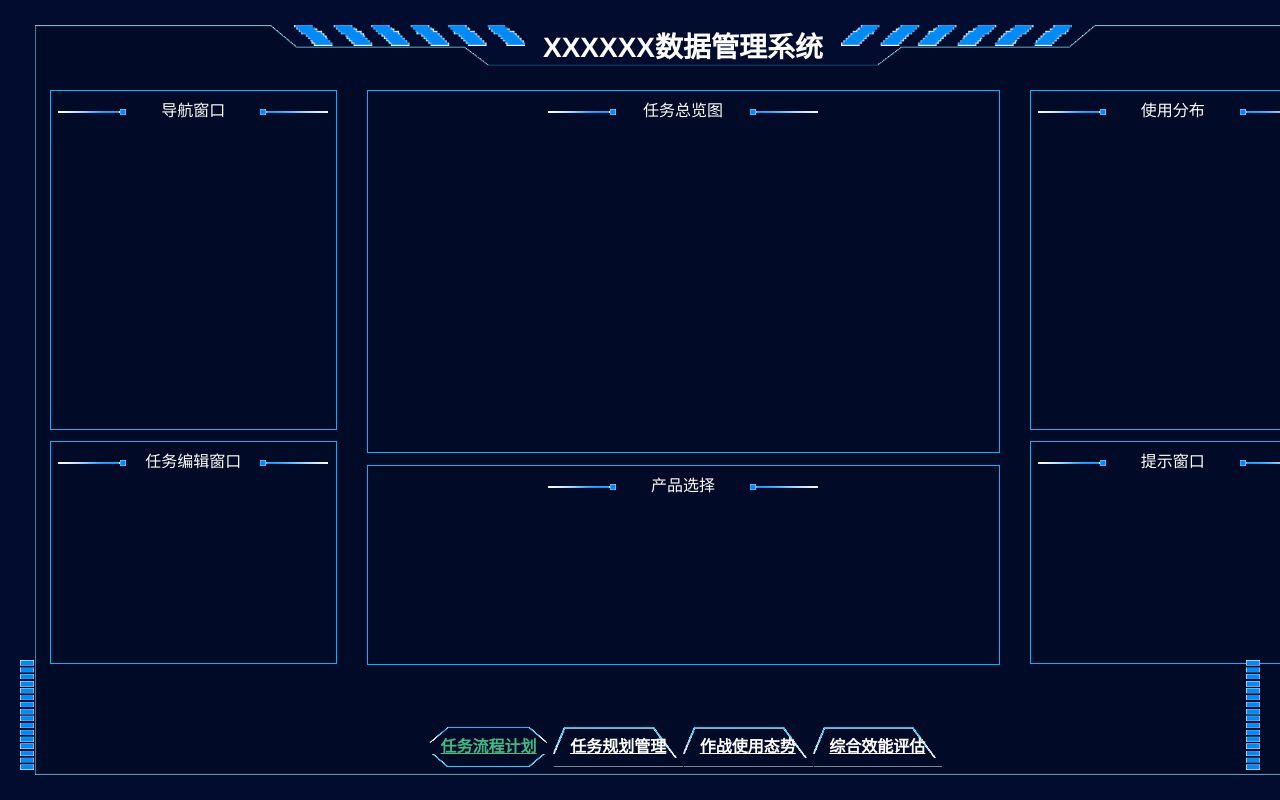
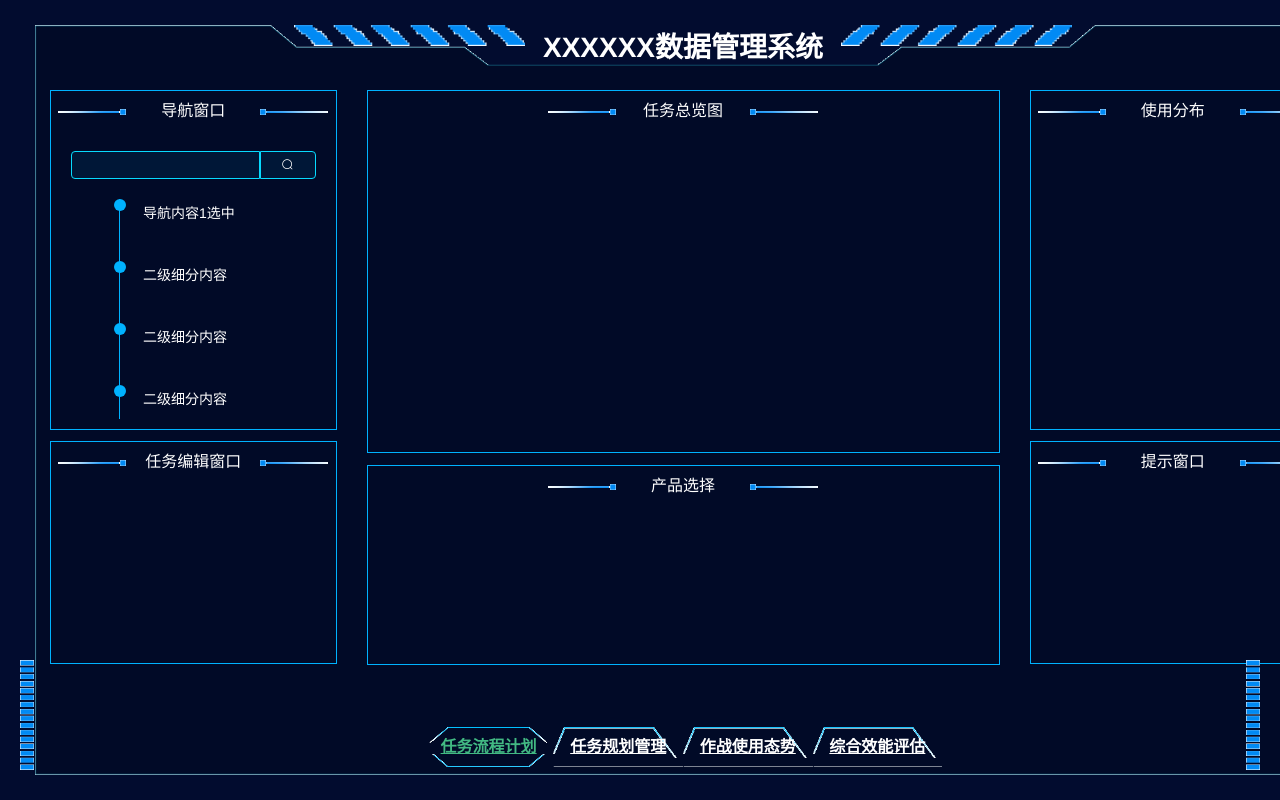
Before and after one commit to yxp1995/mission, a Vue app: page /taskFlowPlan in a window 1280 px wide. Shown: the top 800 px of the page. Built offline with nearby package versions, Linux system fonts and the light colour scheme.

Commit message:
公共样式调整

```diff
--- a/src/assets/styles/index.scss
+++ b/src/assets/styles/index.scss
@@ -76,12 +76,17 @@ li {
         width: calc(25% - 30px);
         height: 100%;
 
-        .left-top-title {
+        .left-top {
           height: 58%;
           border: 1px solid #00b2ff;
+          .main-container {
+            padding: 10px 20px;
+            height: calc(100% - 70px);
+            margin-top: 10px;
+          }
         }
 
-        .left-btm-title {
+        .left-btm {
           height: 38%;
           border: 1px solid #00b2ff;
           margin-top: 4%;
@@ -92,12 +97,12 @@ li {
         width: 50%;
         height: 100%;
 
-        .center-top-title {
+        .center-top {
           height: 62%;
           border: 1px solid #00b2ff;
         }
 
-        .center-btm-title {
+        .center-btm {
           height: 34%;
           border: 1px solid #00b2ff;
           margin-top: 2%;
@@ -108,12 +113,12 @@ li {
         width: calc(25% - 30px);
         height: 100%;
 
-        .right-top-title {
+        .right-top {
           height: 58%;
           border: 1px solid #00b2ff;
         }
 
-        .right-btm-title {
+        .right-btm {
           height: 38%;
           border: 1px solid #00b2ff;
           margin-top: 4%;
@@ -165,3 +170,22 @@ li {
     }
   }
 }
+
+
+//滚动条整体样式
+::-webkit-scrollbar {
+  width: 4px;
+  height: 4px;
+}
+::-webkit-scrollbar-track {
+  background-color: #010a27;
+}
+//滚动条滑块的样式
+::-webkit-scrollbar-thumb {
+  background-color: rgba(0, 0, 0, 0.1);
+  border-radius: 20%;
+}
+//两个滚动条交叉处的样式
+::-webkit-scrollbar-corner {
+  background-color: rgba(255, 255, 255, 0.6);
+}
--- a/src/views/taskFlowPlan/index.vue
+++ b/src/views/taskFlowPlan/index.vue
@@ -2,7 +2,7 @@
   <div class="datacommon-container">
     <div class="main">
       <div class="main-left">
-        <div class="left-top-title">
+        <div class="left-top">
           <div class="text-title">
             <div class="text-img">
               <img src="~@/assets/images/eight.png" alt="" />
@@ -14,8 +14,11 @@
               <img src="~@/assets/images/nine.png" alt="" />
             </div>
           </div>
+          <div class="main-container">
+            <navigation />
+          </div>
         </div>
-        <div class="left-btm-title">
+        <div class="left-btm">
           <div class="text-title">
             <div class="text-img">
               <img src="~@/assets/images/eight.png" alt="" />
@@ -30,7 +33,7 @@
         </div>
       </div>
       <div class="main-center">
-        <div class="center-top-title">
+        <div class="center-top">
           <div class="text-title">
             <div class="text-img">
               <img src="~@/assets/images/eight.png" alt="" />
@@ -43,7 +46,7 @@
             </div>
           </div>
         </div>
-        <div class="center-btm-title">
+        <div class="center-btm">
           <div class="text-title">
             <div class="text-img">
               <img src="~@/assets/images/eight.png" alt="" />
@@ -58,7 +61,7 @@
         </div>
       </div>
       <div class="main-right">
-        <div class="right-top-title">
+        <div class="right-top">
           <div class="text-title">
             <div class="text-img">
               <img src="~@/assets/images/eight.png" alt="" />
@@ -71,7 +74,7 @@
             </div>
           </div>
         </div>
-        <div class="right-btm-title">
+        <div class="right-btm">
           <div class="text-title">
             <div class="text-img">
               <img src="~@/assets/images/eight.png" alt="" />
@@ -90,7 +93,12 @@
 </template>
 
 <script>
+import navigation from "./navigation";
 export default {
+  name: "TaskFlowPlan",
+  components: {
+    navigation,
+  },
   data() {
     return {};
   },
--- /dev/null
+++ b/src/views/taskFlowPlan/navigation.vue
@@ -0,0 +1,113 @@
+<template>
+  <div class="nac-box">
+    <el-input v-model="queryParams.search" size="mini">
+      <el-button slot="append" icon="el-icon-search"></el-button>
+    </el-input>
+    <el-timeline class="timeLine">
+      <el-timeline-item
+        v-for="(activity, index) in activities"
+        :key="index"
+        color="#00b2ff"
+        @click.native="timeClick(activity)"
+      >
+        <div class="btn" :class="activity.active ? 'active' : ''">
+          {{ activity.content }}
+        </div>
+      </el-timeline-item>
+    </el-timeline>
+  </div>
+</template>
+
+<script>
+export default {
+  data() {
+    return {
+      queryParams: {
+        search: undefined,
+      },
+      activities: [
+        {
+          id: 1,
+          content: "导航内容1选中",
+          active: false,
+        },
+        {
+          id: 2,
+          content: "二级细分内容",
+          active: false,
+        },
+        {
+          id: 3,
+          content: "二级细分内容",
+          active: false,
+        },
+        {
+          id: 4,
+          content: "二级细分内容",
+          active: false,
+        },
+        {
+          id: 5,
+          content: "二级细分内容",
+          active: false,
+        },
+      ],
+    };
+  },
+  methods: {
+    timeClick(item) {
+      this.activities.forEach((itemx) => {
+        if (itemx.id == item.id) {
+          itemx.active = true;
+        } else {
+          itemx.active = false;
+        }
+      });
+    },
+  },
+};
+</script>
+
+<style lang="scss" scoped>
+.nac-box {
+  height: 100%;
+}
+:deep(.el-timeline-item__tail) {
+  border-left: 1px solid #00b2ff;
+}
+.timeLine {
+  height: calc(100% - 48px);
+  margin-top: 10px;
+  padding: 10px 0 0 44px;
+  overflow: auto;
+  :deep(.el-timeline-item__content) {
+    color: #fff;
+    text-align: left;
+  }
+  .btn {
+    cursor: pointer;
+    height: 34px;
+    line-height: 34px;
+    &.active {
+      height: 20px;
+      line-height: 20px;
+      display: inline-block;
+      color: #fff;
+      border: 1px solid #fff;
+      border-radius: 5px;
+      background-color: #08dffe;
+      padding: 6px;
+    }
+  }
+}
+:deep(.el-input__inner) {
+  background-color: rgba(2, 64, 105, 0.247);
+  color: #fff;
+  border: 1px solid #07dbff;
+}
+:deep(.el-input-group__append) {
+  background-color: rgba(2, 64, 105, 0.247);
+  color: #fff;
+  border: 1px solid #07dbff;
+}
+</style>
```
